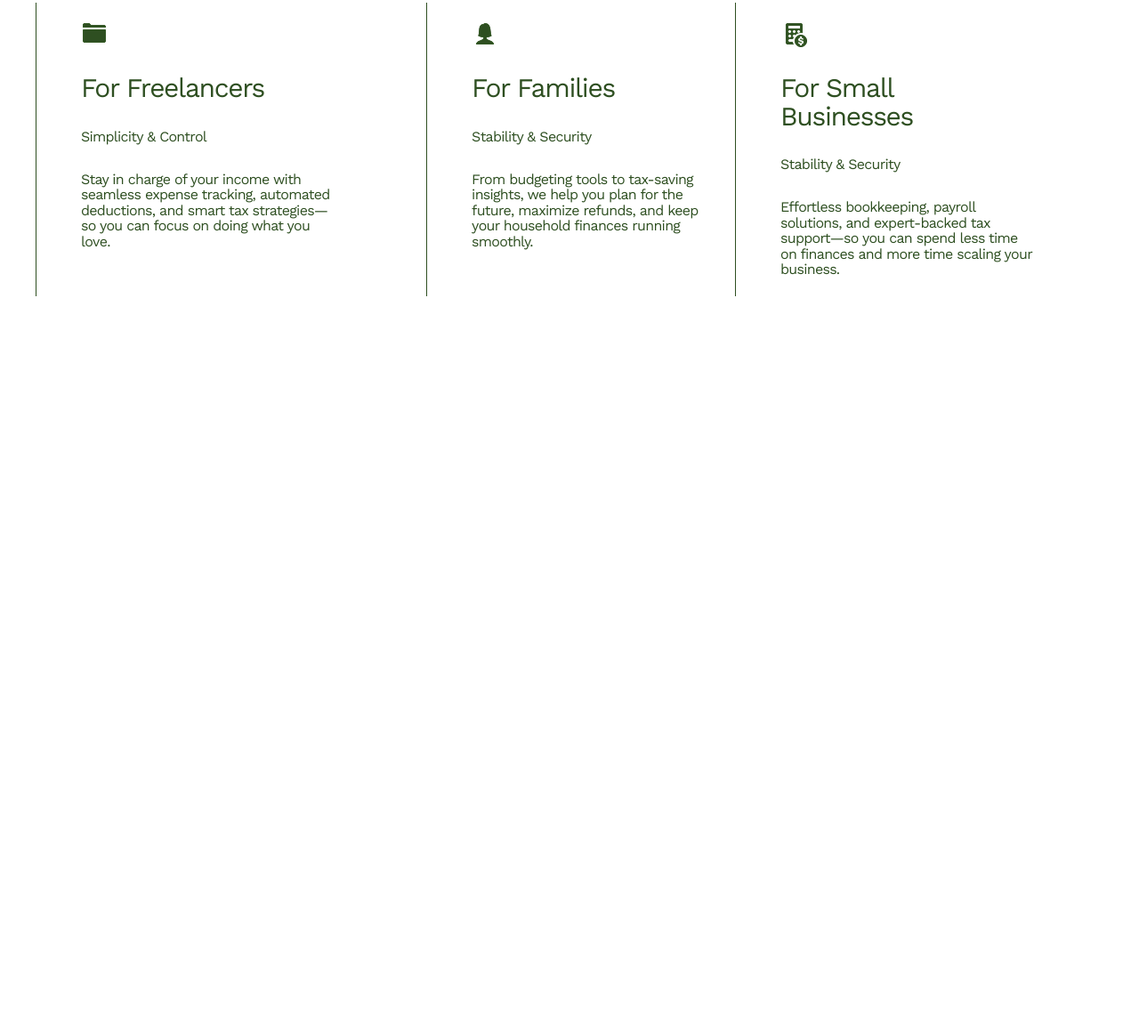
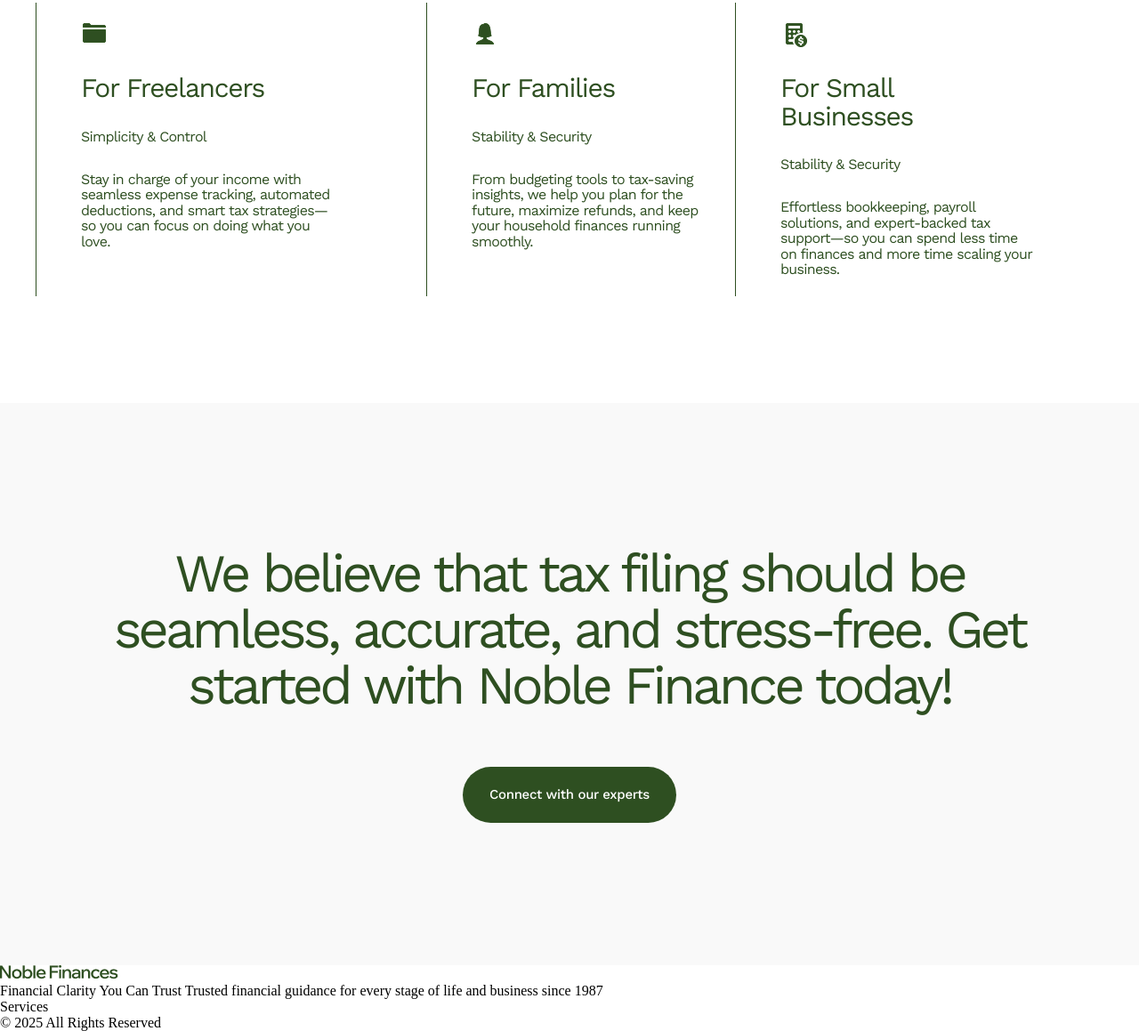
Before and after one commit to maksim-frontend/Noble-Finances, a plain HTML site: page index.html in a window 1280 px wide. Shown: the part 4409-5568 px from the top of the page at 89% size. Before the commit the page ends 4862 px from the top, so only its background shows below. Drawn offline with nearby package versions, Linux system fonts and the light colour scheme.

Commit message:
add html for footer

```diff
--- a/index.html
+++ b/index.html
@@ -192,9 +192,44 @@
             </div>
         </section>
 
+        <!-- <section class="CTA">
+            <div class="content-div">
+                <div class="content">
+                    <p class="one">A custom built plan for you</p>
+                    <p class="two">At Noble Finances, we believe that tax filing should be seamless, accurate, and stress-free. Our approach is centered on three key pillars: simplicity, accuracy, and security.</p>
+                    <a href="">Learn More</a>
+                </div>
+            </div>
+            <img src="images/Stacked-sticks-big.png" alt="Stacked wood sticks">
+        </section> -->
+
+        <section class="experts">
+            <div>
+                <p>We believe that tax filing should be seamless, accurate, and stress-free. Get started with Noble Finance today!</p>
+                <a href="">Connect with our experts</a>
+            </div>
+        </section>
     </main>
     <footer>
-
+        <div class="one">
+            <div class="top">
+                <a href="/">
+                    <img src="images/Noble Finances.png" alt="Logo for Noble Finances">
+                </a>
+            </div>
+            <div class="bottom">
+                <p>Financial Clarity You Can Trust Trusted financial guidance for every stage of life and business since 1987</p>
+            </div>
+        </div>
+        <div class="two">
+            <div class="top">
+                <a class="">Services</a>
+                <a href=""></a>
+            </div>
+            <div class="bottom">
+                <p>© 2025 All Rights Reserved</p>
+            </div>
+        </div>
     </footer>
     </div>
 
--- a/style.css
+++ b/style.css
@@ -1043,9 +1043,6 @@
     height: 330px;
 }
 
-
-
-
 .benefits-section .card {
     display: flex;
     flex-direction: column;
@@ -1083,8 +1080,6 @@
     line-height: 110%;
     letter-spacing: -0.045em;
 }
-
-
 
 @media (max-width: 1279px) and (min-width: 800px) {
     .benefits-div {
@@ -1164,3 +1159,123 @@
         font-size: 22px;
     }
 }
+/* ====================================CTA-SECTION=========================================== */
+/* .CTA {
+    display: flex;
+    gap: 20px;
+
+    height: 472px;
+    padding: 50px 40px 50px 40px;
+
+    font-family: "Work Sans", sans-serif;
+    padding: 80px 40px 120px 40px;
+
+    background-color: var(--bg_4);
+    color: var(--on-accent-1);
+}
+
+.CTA picture {
+    border-radius: 20px;
+    flex: 1;
+}
+
+.CTA .content-div {
+    display: flex;
+    flex-direction: column;
+    gap: 28.04px;
+    flex: 1;
+
+    height: 375px;
+    padding: 60px;
+    border-radius: 20px;
+    background-color: var(--bg_3);
+}
+
+@media (max-width: 1279px) and (min-width: 800px) {
+    .CTA {
+        height: 517px;
+    }
+
+    .CTA img {
+        height: 417px;
+        width: 350px;
+    }
+
+    .CTA .content-div {
+        height: 417px;
+    }
+}
+
+@media (max-width: 799px) {
+    .CTA {
+        flex-direction: column;
+        height: auto;
+    }
+
+    .CTA img {
+        height: 232px;
+        order: -1;
+    }
+} */
+/* ====================================EXPERTS-SECTION=========================================== */
+.experts {
+    display: flex;
+    gap: 20px;
+
+    padding: 160px 120px;
+
+    font-family: "Work Sans", sans-serif;
+
+    background-color: var(--bg_2);
+    color: var(--paragraph);
+}
+
+.experts div {
+   display: flex;
+   flex-direction: column;
+   align-items: center;
+   justify-content: space-between;
+   gap: 60px;
+   text-align: center;
+}
+
+.experts p {
+    font-size: 60px;
+    font-weight: 400;
+    line-height: 105%;
+    letter-spacing: -0.07em;
+}
+
+.experts a {
+    padding: 24px 30px;
+    background-color: var(--bg_3);
+    border-radius: 88px;
+
+    font-size: 15px;
+    font-weight: 500;
+    line-height: 100%;
+    letter-spacing: -0.02em;
+    color: var(--on-accent-1);
+}
+
+
+@media (max-width: 1279px) and (min-width: 800px) {
+    .experts {
+        padding: 160px 80px;
+    }
+
+    .experts p {
+        font-size: 48px;
+    }
+}
+
+@media (max-width: 799px) {
+    .experts {
+        padding: 160px 24px;
+    }
+
+    .experts p {
+        font-size: 32px;
+    }
+}
+/* ====================================FOOTER=========================================== */
```
Also changed, not shown: images/Stacked-sticks-big.png (added).
